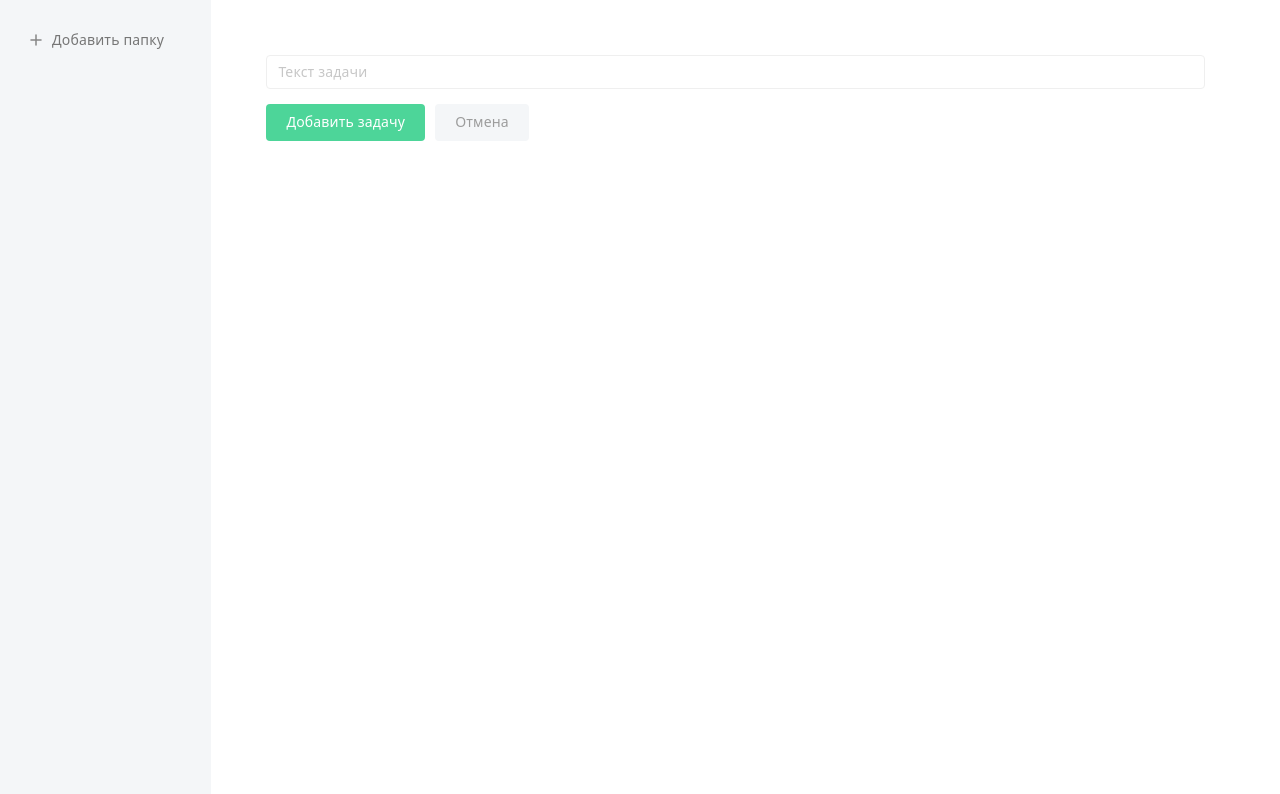
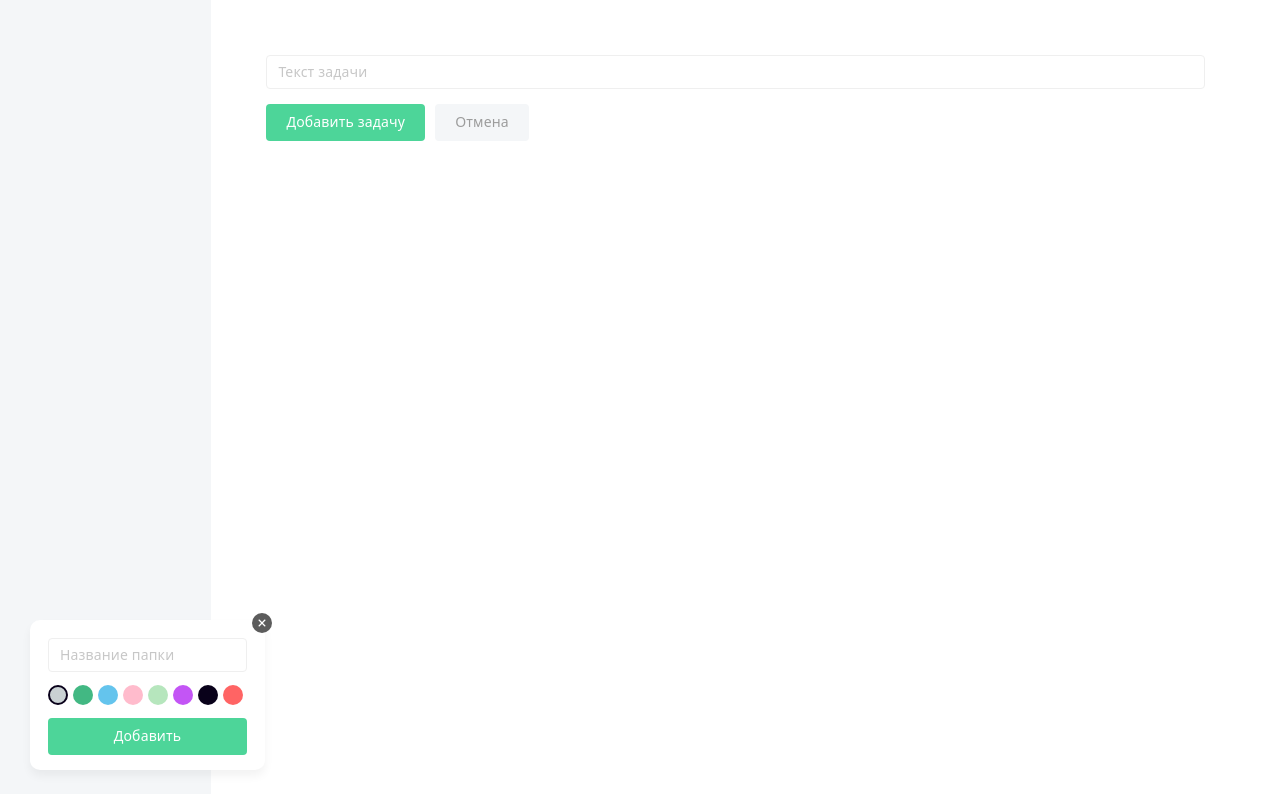
Before and after one commit to LuckyFoxCode/R_todo, a React (Vite) app: page / in a window 1280 px wide. Shown: the top 794 px of the page. Built offline with nearby package versions, Linux system fonts and the light colour scheme.

Commit message:
:sparkles: add AddFolder component in the project.

```diff
--- a/src/components/Aside/Aside.tsx
+++ b/src/components/Aside/Aside.tsx
@@ -1,12 +1,20 @@
-import { AddButton } from 'components/common';
-import { FC } from 'react';
+import { AddButton, AddFolder } from 'components/common';
+import { FC, useState } from 'react';
 
 import styles from './Aside.module.scss';
 
 export const Aside: FC = () => {
+  const [showPopup, setShowPopup] = useState<boolean>(true);
+
   return (
     <aside className={styles.aside}>
-      <AddButton title='Добавить папку' />
+      {!showPopup && (
+        <AddButton
+          title='Добавить папку'
+          setShowPopup={setShowPopup}
+        />
+      )}
+      {showPopup && <AddFolder setShowPopup={setShowPopup} />}
     </aside>
   );
 };
--- a/src/components/common/AddButton/AddButton.tsx
+++ b/src/components/common/AddButton/AddButton.tsx
@@ -5,14 +5,14 @@ import styles from './AddButton.module.scss';
 
 interface AddButtonProps {
   title: string | null;
+  setShowPopup: React.Dispatch<React.SetStateAction<boolean>>;
 }
 
-export const AddButton: FC<AddButtonProps> = ({ title }) => {
+export const AddButton: FC<AddButtonProps> = ({ title, setShowPopup }) => {
   const [add, setAdd] = useState<boolean>(true);
 
   const addedHandler = () => {
-    setAdd((prevState) => !prevState);
-    console.log('Added click ');
+    setShowPopup(true);
   };
 
   return (
--- /dev/null
+++ b/src/components/common/AddFolder/AddFolder.module.scss
@@ -0,0 +1,73 @@
+.form {
+  position: absolute;
+  left: 30px;
+  bottom: 30px;
+  max-width: 235px;
+  display: flex;
+  flex-direction: column;
+  background-color: #fff;
+  box-shadow: 0px 6px 10px rgba(0, 0, 0, 0.05);
+  border-radius: 10px;
+  padding: 18px 18px 15px;
+
+  &__input {
+    margin-bottom: 13px;
+  }
+
+  &__wrapper {
+    position: relative;
+    width: 100%;
+    display: flex;
+    align-items: center;
+    margin-bottom: 13px;
+
+    input {
+      position: absolute;
+      z-index: -999;
+      opacity: 0;
+    }
+
+    input:checked + &_color {
+      border-color: #09011a;
+    }
+
+    &_color {
+      $size: 20px;
+      width: $size;
+      height: $size;
+      border-radius: 100%;
+      border: 2px solid transparent;
+      margin-right: 5px;
+      cursor: pointer;
+
+      &:last-child {
+        margin-right: 0;
+      }
+    }
+  }
+
+  &__close {
+    position: absolute;
+    top: -7px;
+    right: -7px;
+    $size: 20px;
+    width: $size;
+    height: $size;
+    border-radius: 100%;
+    background-color: #5c5c5c;
+    display: flex;
+    justify-content: center;
+    align-items: center;
+    cursor: pointer;
+
+    &_icon {
+      $size: 10px;
+      width: $size;
+      height: $size;
+      transform: rotate(45deg);
+      path {
+        stroke: white;
+      }
+    }
+  }
+}
--- /dev/null
+++ b/src/components/common/AddFolder/AddFolder.tsx
@@ -0,0 +1,72 @@
+import { FC, Fragment, useState } from 'react';
+import { CustomButton, CustomInput, Icon } from '..';
+import styles from './AddFolder.module.scss';
+
+interface AddFolderProps {
+  setShowPopup: React.Dispatch<React.SetStateAction<boolean>>;
+}
+
+interface ColorsDataProps {
+  id: string;
+  color: string;
+  isChecked: boolean;
+}
+
+const colorsData: ColorsDataProps[] = [
+  { id: 'c1', color: '#C9D1D3', isChecked: true },
+  { id: 'c2', color: '#42B883', isChecked: false },
+  { id: 'c3', color: '#64C4ED', isChecked: false },
+  { id: 'c4', color: '#FFBBCC', isChecked: false },
+  { id: 'c5', color: '#B6E6BD', isChecked: false },
+  { id: 'c6', color: '#C355F5', isChecked: false },
+  { id: 'c7', color: '#09011A', isChecked: false },
+  { id: 'c8', color: '#FF6464', isChecked: false },
+];
+
+export const AddFolder: FC<AddFolderProps> = ({ setShowPopup }) => {
+  const [colorCheck, setColorCheck] = useState<string>('#C9D1D3');
+
+  const closeModal = () => {
+    setShowPopup(false);
+  };
+
+  return (
+    <form className={styles.form}>
+      <CustomInput
+        placeholder='Название папки'
+        onChange={(e) => console.log(e.target.value)}
+        className={styles.form__input}
+      />
+      <div className={styles.form__wrapper}>
+        {[] &&
+          colorsData.map(({ id, color, isChecked }) => (
+            <Fragment key={id}>
+              <input
+                type='radio'
+                name={color}
+                id={id}
+                checked={isChecked}
+              />
+              <label
+                htmlFor={color}
+                className={styles.form__wrapper_color}
+                style={{ backgroundColor: color }}
+              />
+            </Fragment>
+          ))}
+      </div>
+      <CustomButton
+        color='green'
+        title='Добавить'
+      />
+      <div
+        className={styles.form__close}
+        onClick={closeModal}>
+        <Icon
+          name='plus'
+          className={styles.form__close_icon}
+        />
+      </div>
+    </form>
+  );
+};
--- /dev/null
+++ b/src/components/common/AddFolder/index.ts
@@ -0,0 +1 @@
+export * from './AddFolder';
--- a/src/components/common/index.ts
+++ b/src/components/common/index.ts
@@ -1,4 +1,5 @@
 export * from './AddButton/';
+export * from './AddFolder/';
 export * from './AddTask/';
 export * from './CustomButton/';
 export * from './CustomInput/';
```
